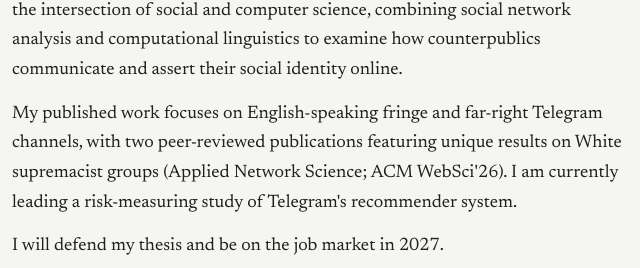
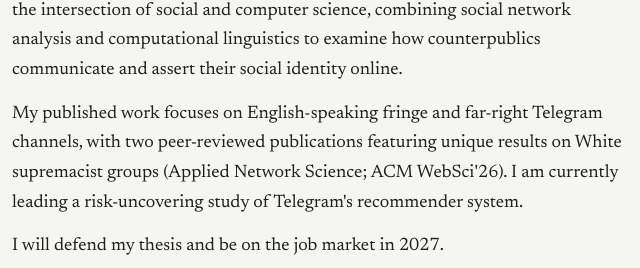
Before and after one commit to yasmine-houri/yasmine-houri, a plain HTML site: page index.html in a window 1280 px wide. Shown: the part 171-439 px from the top of the page, 292-932 px from the left. Drawn offline with Linux system fonts and the light colour scheme.

Commit message:
Update description of current research study

```diff
--- a/index.html
+++ b/index.html
@@ -424,7 +424,7 @@
         <p>
           My published work focuses on English-speaking fringe and far-right Telegram channels, with two peer-reviewed publications featuring
           unique results on White supremacist groups (Applied Network Science; ACM WebSci'26).
-          I am currently leading a risk-measuring study of Telegram's recommender system.
+          I am currently leading a risk-uncovering study of Telegram's recommender system.
         </p>
         <p>
           I will defend my thesis and be on the job market in 2027.
```
